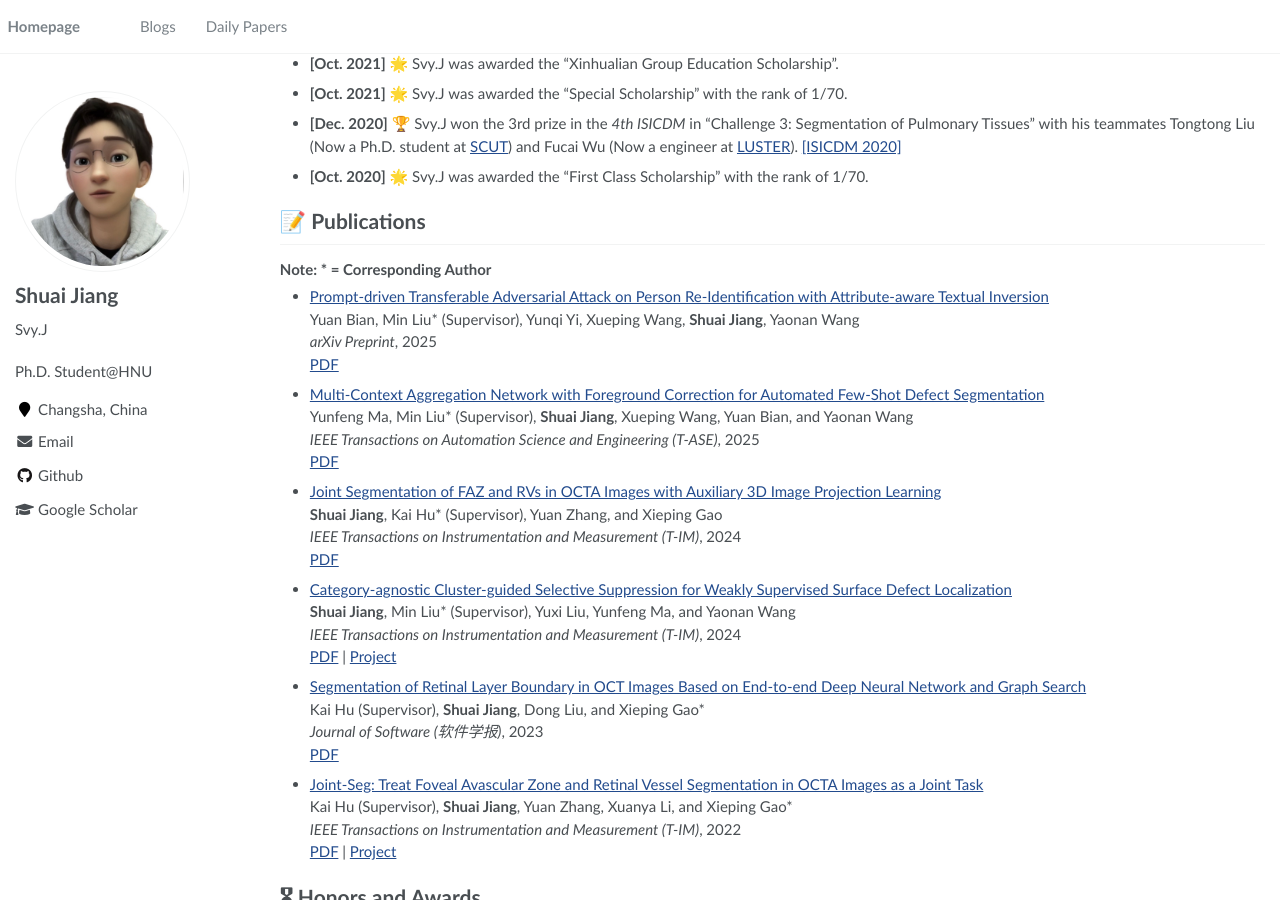
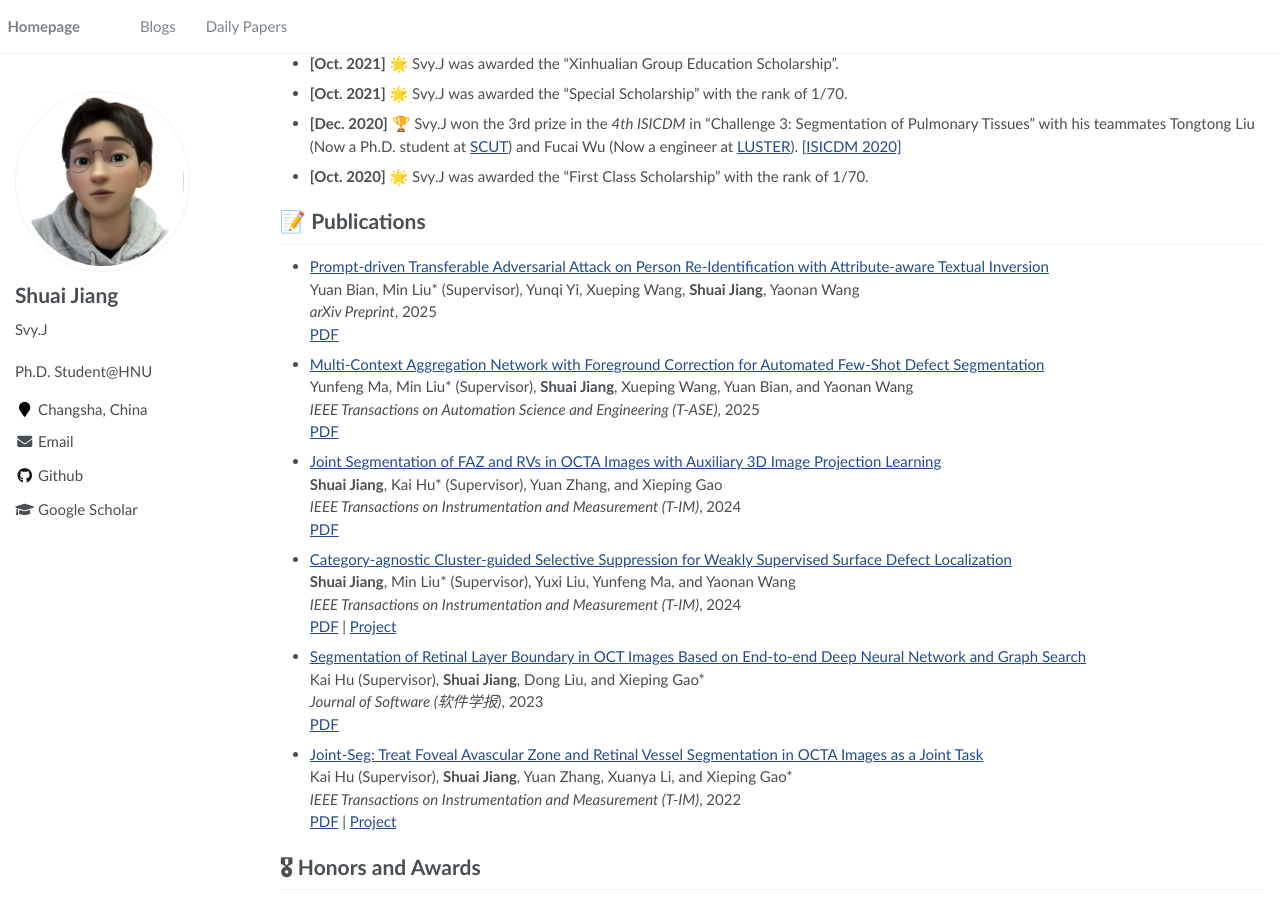
Before and after one commit to SvyJ/svyj.github.io, a Jekyll site: the page built from _pages/index.md, in a window 1280 px wide and 900 px high, scrolled down 922 px. Built offline with Jekyll 4.4.1, drawn with Linux system fonts in a browser that asks for light colours.

Commit message:
Update index.md

```diff
--- a/_pages/index.md
+++ b/_pages/index.md
@@ -71,8 +71,6 @@ author_profile: true
 
 # 📝 Publications
 
-#### Note: * = Corresponding Author
-
 - [Prompt-driven Transferable Adversarial Attack on Person Re-Identification with Attribute-aware Textual Inversion](https://arxiv.org/abs/2502.19697)<br>
   Yuan Bian, Min Liu* (Supervisor), Yunqi Yi, Xueping Wang, **Shuai Jiang**, Yaonan Wang<br>
   _arXiv Preprint_, 2025<br>
```
